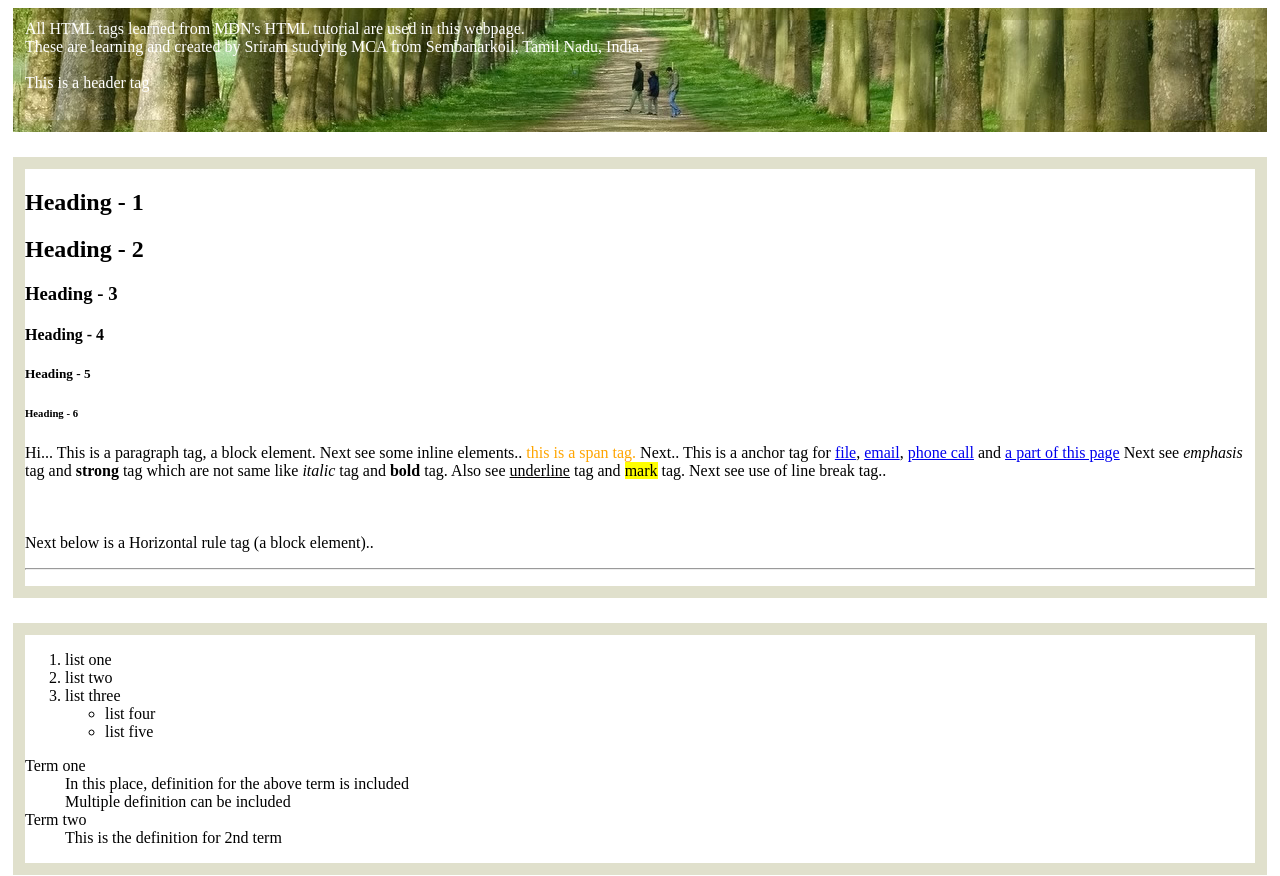
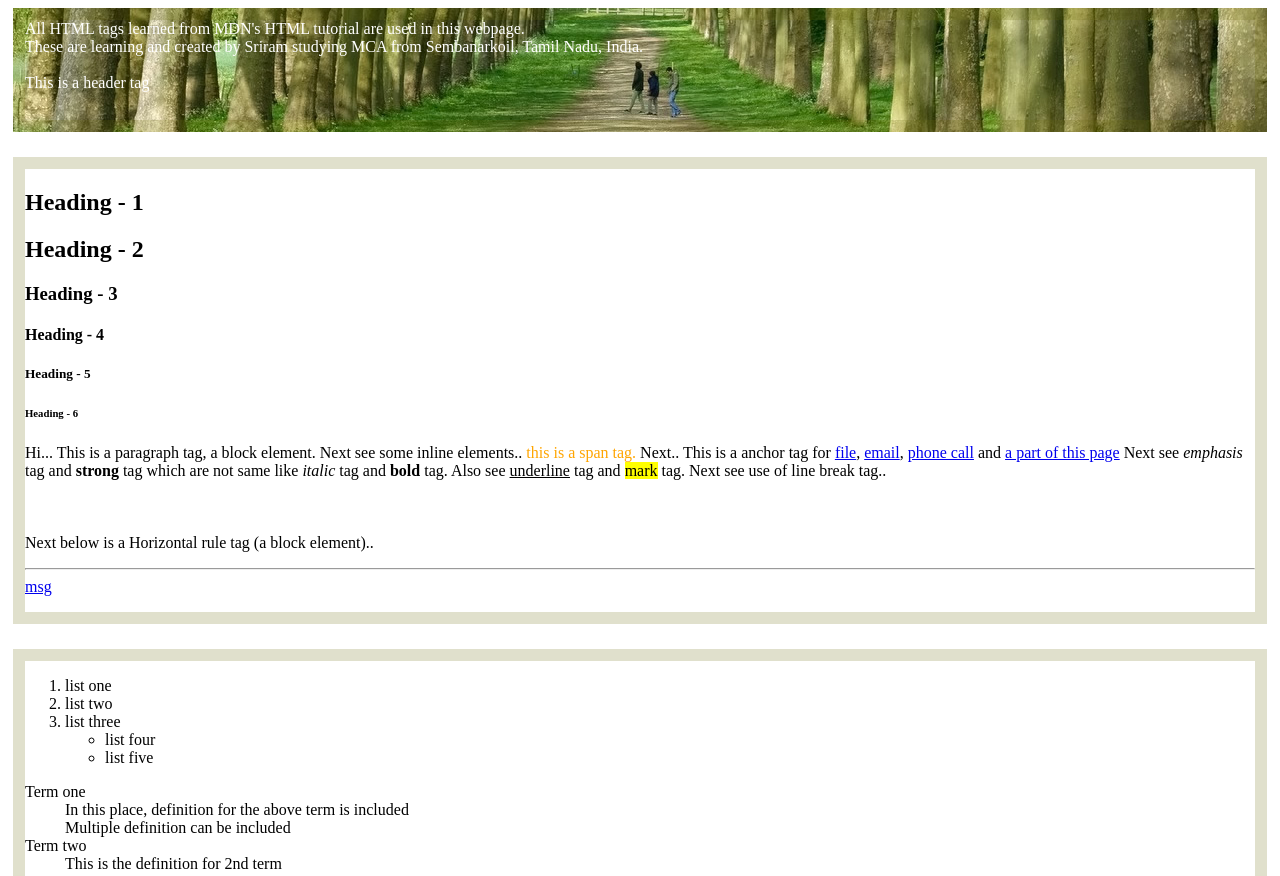
Before and after one commit to sriram-s17/sriram-s17.github.io, a plain HTML site: page html-tags.html in a window 1280 px wide. Shown: the top 876 px of the page. Drawn offline with Linux system fonts and the light colour scheme.

Commit message:
Update html-tags.html

```diff
--- a/html-tags.html
+++ b/html-tags.html
@@ -58,6 +58,7 @@
                     Also see <u>underline</u> tag and <mark>mark</mark> tag.
 
                     Next see use of line break tag.. <br><br><br><br>Next below is a Horizontal rule tag (a block element).. <hr>
+                    <a href="mailto:sriramsu192012@gmail.com?subject=html%20testing&body=html-tag.html">msg</a>
                 </p>
 
             </section>
@@ -320,4 +321,4 @@
             </section>
         </main>
     </body>
-    </html>
+</html>
```
